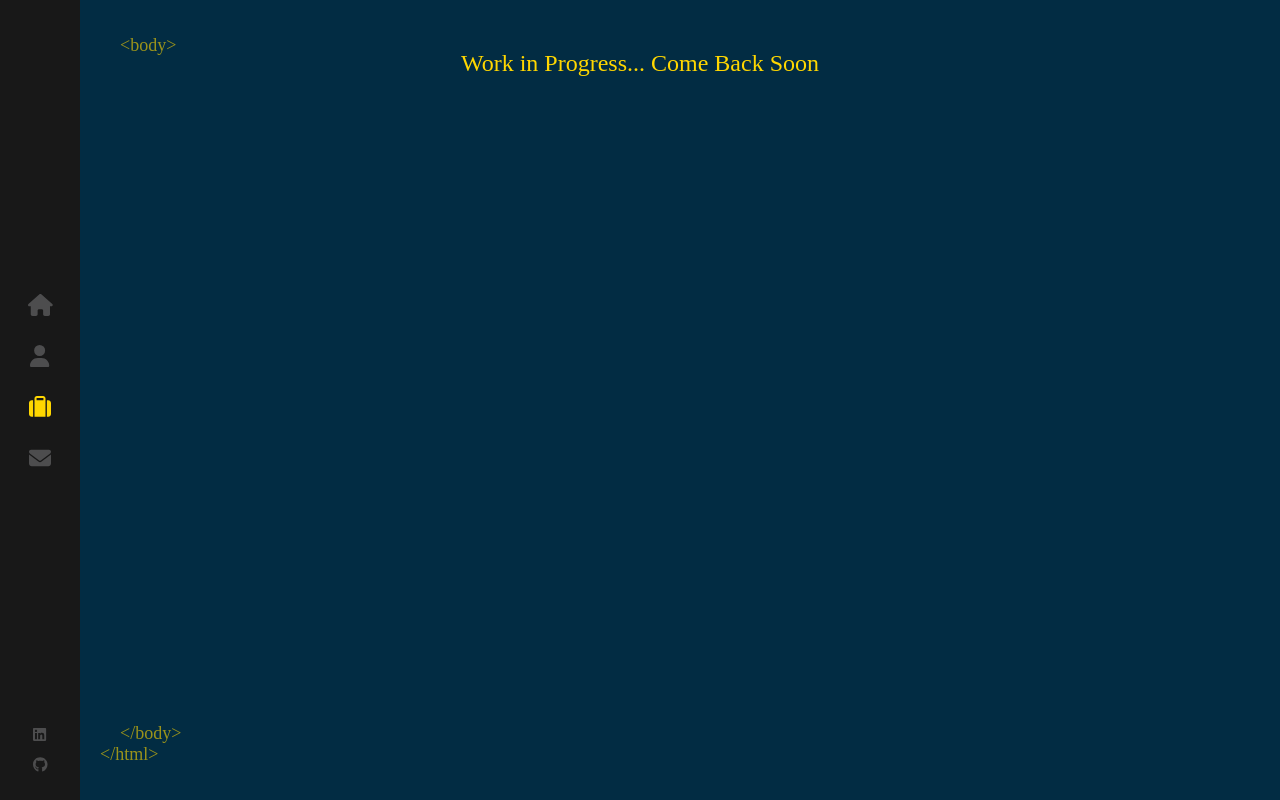
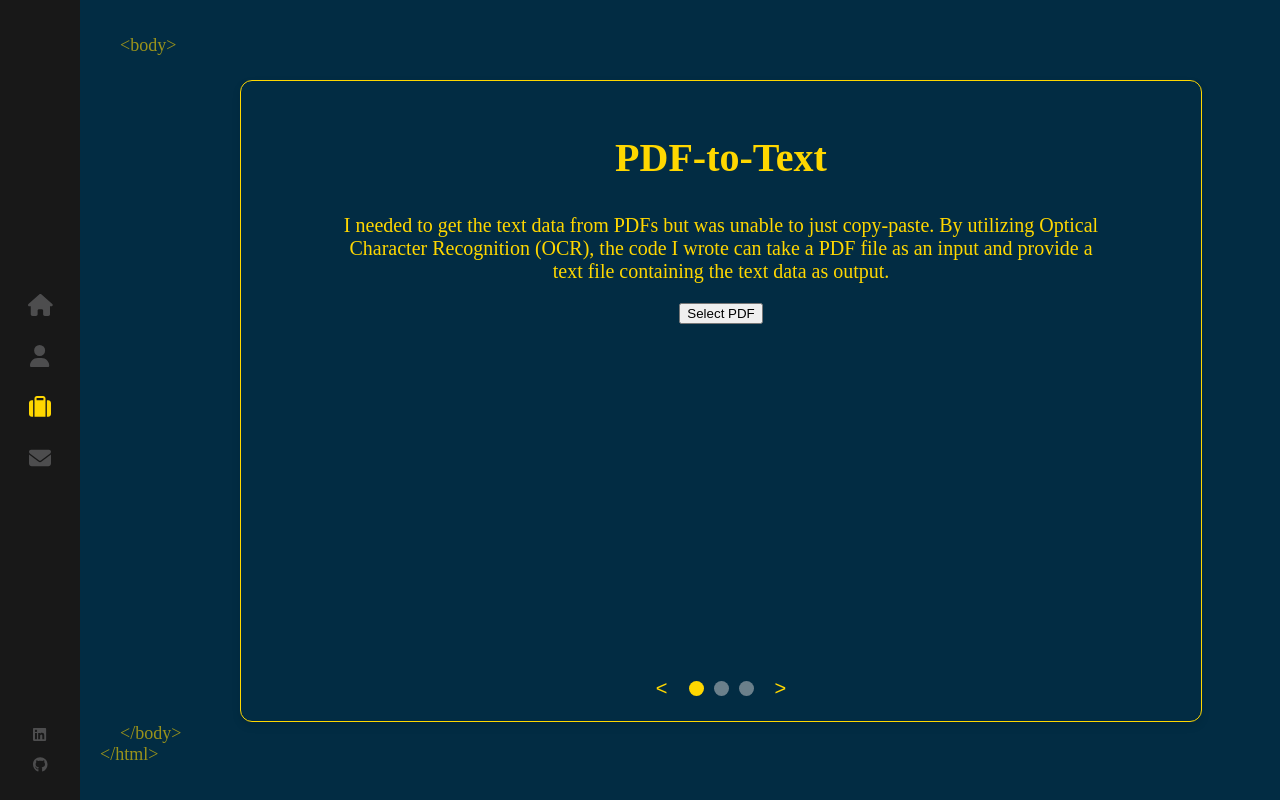
Before and after one commit to JustinStutler/justinstutler.github.io, a React (Create React App) app in the folder react-portfolio/: page /projects in a window 1280 px wide. Built offline with nearby package versions, Linux system fonts and the light colour scheme.

Commit message:
project page in progress
Project page layout is complete
there is a carousel that displays 3 projects with navigation dots and arrows at the bottom

-still needs to be filled with the project information

```diff
--- a/react-portfolio/src/components/Projects/index.js
+++ b/react-portfolio/src/components/Projects/index.js
@@ -1,10 +1,91 @@
-import './index.scss'
+import React, { useState } from 'react';
+import './index.scss';
 
 const Projects = () => {
-    return <><div style={{ textAlign: 'center', color: '#ffd700', fontSize: '24px', marginTop: '50px' }}>
-        Work in Progress... Come Back Soon
-    </div>
-    </>
-}
+    const [currentIndex, setCurrentIndex] = useState(0);
+
+    const handleSelectPDF = () => {
+        // Define what happens when the button is clicked
+        alert("Select PDF button clicked for " + projects[currentIndex].title);
+    };
+
+
+    const projects = [
+        {
+            id: 1,
+            title: 'PDF-to-Text',
+            description: 'I needed to get the text data from PDFs but was unable to just copy-paste. By utilizing Optical Character Recognition (OCR), the code I wrote can take a PDF file as an input and provide a text file containing the text data as output.',
+            selectPDFBtn: 'Select PDF', // Button text for Project Two
+        },
+        {
+            id: 2,
+            title: '(QA) Playwright Practice',
+            description: 'While applying for jobs, I encountered a Quality Assurance position that had a coding assessment. By utilizing Playwright, a QA software, the code I wrote navigates to Hackernews.com/articles and validates the first 120 articles are listed from oldest to newest.',
+            imgSrc: 'path/to/image3.jpg' // Replace with your image path
+        },
+        {
+            id: 3,
+            title: 'Catan-Stat-Tracker',
+            description: 'During my college experience at USF, I was involved in the Board Game Club as well as their Catan League. I developed a website that could track some game statistics for the League. By utilizing MySQL and PostgreSQL, the database can retain the information.',
+            buttonText: 'Visit Me', // Button text for Project Two
+            buttonLink: '#' // Link for the button
+        }
+    ];
+
+    const handlePrev = () => {
+        setCurrentIndex((prevIndex) =>
+            prevIndex === 0 ? projects.length - 1 : prevIndex - 1
+        );
+    };
+
+    const handleNext = () => {
+        setCurrentIndex((prevIndex) =>
+            prevIndex === projects.length - 1 ? 0 : prevIndex + 1
+        );
+    };
+
+    return (
+        <div className='projects__container'>
+            <div className='carousel'>
+                <div className='carousel-content'>
+                    <h2>{projects[currentIndex].title}</h2>
+                    <p>{projects[currentIndex].description}</p>
+                    {projects[currentIndex].imgSrc && (
+                        <img src={projects[currentIndex].imgSrc} alt={projects[currentIndex].title} />
+                    )}
+                    {projects[currentIndex].buttonText && (
+                        <a href={projects[currentIndex].buttonLink} className='project-button'>
+                            {projects[currentIndex].buttonText}
+                        </a>
+                    )}
+                    {projects[currentIndex].selectPDFBtn && (
+                        <button onClick={handleSelectPDF} className='project-button'>
+                            {projects[currentIndex].selectPDFBtn}
+                        </button>
+                    )}
+                </div>
+
+                <div className='carousel-nav'>
+                    <button className='arrow left-arrow' onClick={handlePrev}>
+                        &lt;
+                    </button>
+                    <div className='carousel-dots'>
+                        {projects.map((_, index) => (
+                            <span
+                                key={index}
+                                className={`dot ${index === currentIndex ? 'active' : ''}`}
+                                onClick={() => setCurrentIndex(index)}
+                            ></span>
+                        ))}
+                    </div>
+                    <button className='arrow right-arrow' onClick={handleNext}>
+                        &gt;
+                    </button>
+                </div>
+
+            </div>
+        </div>
+    );
+};
 
 export default Projects;
--- a/react-portfolio/src/components/Projects/index.scss
+++ b/react-portfolio/src/components/Projects/index.scss
@@ -0,0 +1,93 @@
+.projects__container {
+    text-align: center;
+    display: flex; /* Enable flexbox */
+    flex-direction: column; /* Arrange children in a column */
+    justify-content: space-between; /* Space between top and bottom children */
+    height: 80vh;
+    width: 75%; /* Increase width to 90% of the viewport */
+    border: 1px solid #ffd700; /* Optional for better visibility */
+    border-radius: 12px; /* Adjust this value for more or less rounding */
+    box-shadow: 0 4px 8px rgba(0, 0, 0, 0.1); /* Optional: add shadow for depth */
+    margin-top: 10vh;
+    margin-left: 30vh;
+    opacity: 0;
+    overflow: hidden;
+    animation: fadeInUp 1s 1s;
+    animation-fill-mode: forwards;
+    position: relative;
+  }
+
+  @keyframes fadeInUp {
+    0% {
+      opacity: 0; // Start invisible
+      transform: translateY(20px); // Start lower
+    }
+    100% {
+      opacity: 1; // Fully visible
+      transform: translateY(0); // Move back to original position
+    }
+  }
+
+  .carousel {
+    padding: 20px;
+    border-radius: 8px; /* Optional for rounded corners */
+  }
+
+  .carousel-content {
+    margin-bottom: 20px;
+    color: #ffd700;
+    padding-left: 10vh;
+    padding-right: 10vh;
+  }
+
+  .carousel-content h2 {
+    font-size: 4rem; /* Increase font size for the project title */
+  }
+
+  .carousel-content p {
+    font-size: 2rem; /* Increase font size for the project description */
+  }
+
+  /* Fixed at the bottom */
+  .carousel-nav {
+    display: flex;
+    align-items: center; /* Center the arrows vertically */
+    justify-content: center; /* Center horizontally */
+    position: fixed; /* Fix the nav to the bottom of the viewport */
+    bottom: 20px; /* Space from the bottom */
+    left: 50%; /* Center horizontally */
+    transform: translateX(-50%); /* Adjust to truly center */
+    width: 100%; /* Full width */
+  }
+
+  /* Arrows */
+  .arrow {
+    background-color: transparent;
+    border: none;
+    font-size: 2rem;
+    cursor: pointer;
+    color: #ffd700;
+  }
+
+  /* Dots Styling */
+  .carousel-dots {
+    display: flex;
+    justify-content: center;
+    margin: 0 10px; /* Add margin to space arrows from dots */
+  }
+
+  .dot {
+    height: 15px;
+    width: 15px;
+    margin: 0 5px;
+    background-color: lightgray;
+    border-radius: 50%;
+    display: inline-block;
+    cursor: pointer;
+    opacity: 50%;
+  }
+
+  .dot.active {
+    opacity: 100%;
+    background-color: #ffd700;
+  }
```
